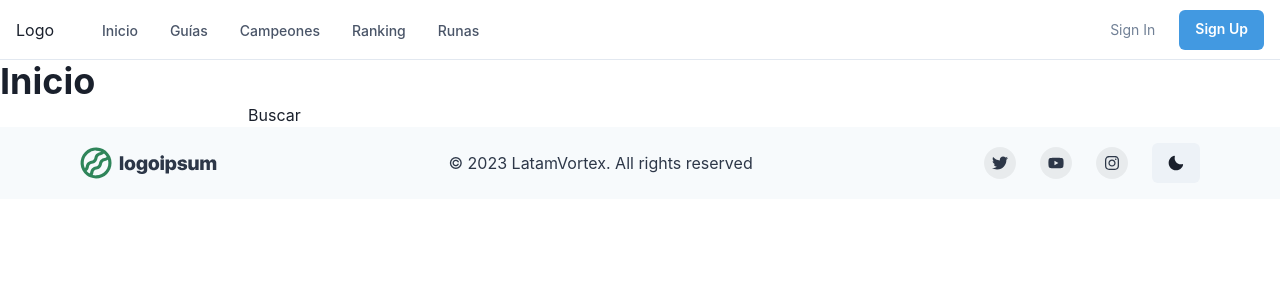
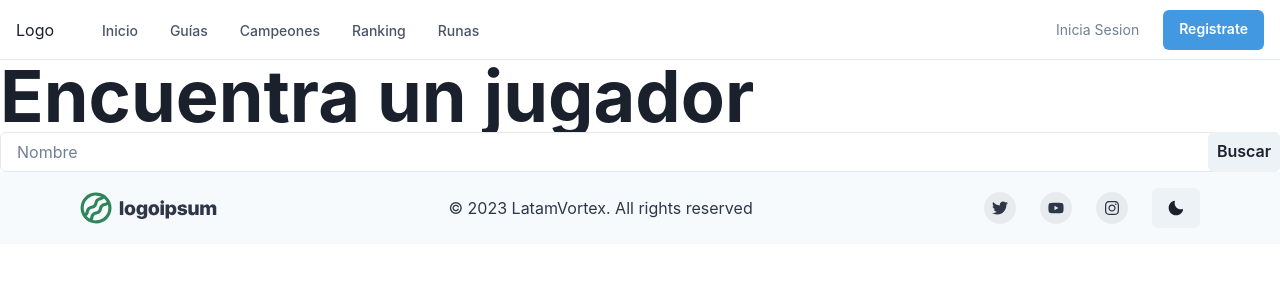
Before and after one commit to FerarersUnl/league-project, a Next.js app: page / in a window 1280 px wide. Shown: the top 300 px of the page. Built offline with nearby package versions, Linux system fonts and the light colour scheme.

Commit message:
structure updates

```diff
--- a/src/components/NavBar.tsx
+++ b/src/components/NavBar.tsx
@@ -119,7 +119,7 @@ export default function WithSubnavigation() {
                         variant={"link"}
                         href={"#"}
                     >
-                        Sign In
+                        Inicia Sesion
                     </Button>
                     <Button
                         as={"a"}
@@ -133,7 +133,7 @@ export default function WithSubnavigation() {
                             bg: "blue.500",
                         }}
                     >
-                        Sign Up
+                        Registrate
                     </Button>
                 </Stack>
             </Flex>
--- a/src/pages/index.tsx
+++ b/src/pages/index.tsx
@@ -1,5 +1,11 @@
 import { useRouter } from "next/router";
-import { Heading } from "@chakra-ui/react";
+import {
+    Heading,
+    InputGroup,
+    Input,
+    Button,
+    InputRightElement,
+} from "@chakra-ui/react";
 import { useState } from "react";
 
 import type { NextPage } from "next";
@@ -20,8 +26,12 @@ const Home: NextPage = () => {
 
     return (
         <div>
-            <Heading>Inicio</Heading>
-            <input
+            <Heading as="h1" size="4xl" noOfLines={1}>
+                Encuentra un jugador
+            </Heading>
+            <InputGroup>
+                <Input
+                    placeholder="Nombre"
                     type="text"
                     value={username}
                     onChange={(e) => {
@@ -29,7 +39,10 @@ const Home: NextPage = () => {
                     }}
                     onKeyDown={handleUserEnter}
                 />
-            <button onClick={handleUser}>Buscar</button>
+                <InputRightElement width="4.5rem">
+                    <Button onClick={handleUser}>Buscar</Button>
+                </InputRightElement>
+            </InputGroup>
         </div>
     );
 };
--- a/src/pages/user/[username].tsx
+++ b/src/pages/user/[username].tsx
@@ -24,7 +24,6 @@ export const getServerSideProps: GetServerSideProps<{ data: Data }> = async (
         `https://la1.api.riotgames.com/lol/summoner/v4/summoners/by-name/${USER}?api_key=${API}`
     );
     const data: Data = await res.json();
-    console.log(data);
 
     return {
         props: {
--- a/src/theme.ts
+++ b/src/theme.ts
@@ -2,7 +2,7 @@ import { extendTheme, ThemeConfig } from "@chakra-ui/react";
 
 const config: ThemeConfig = {
     initialColorMode: "light",
-    useSystemColorMode: false,
+    useSystemColorMode: true,
 };
 
 const theme = extendTheme({ config });
```
Also changed, not shown: src/pages/404.tsx (+9 -3 lines). Lines whose indentation alone changed are shown as unchanged.
